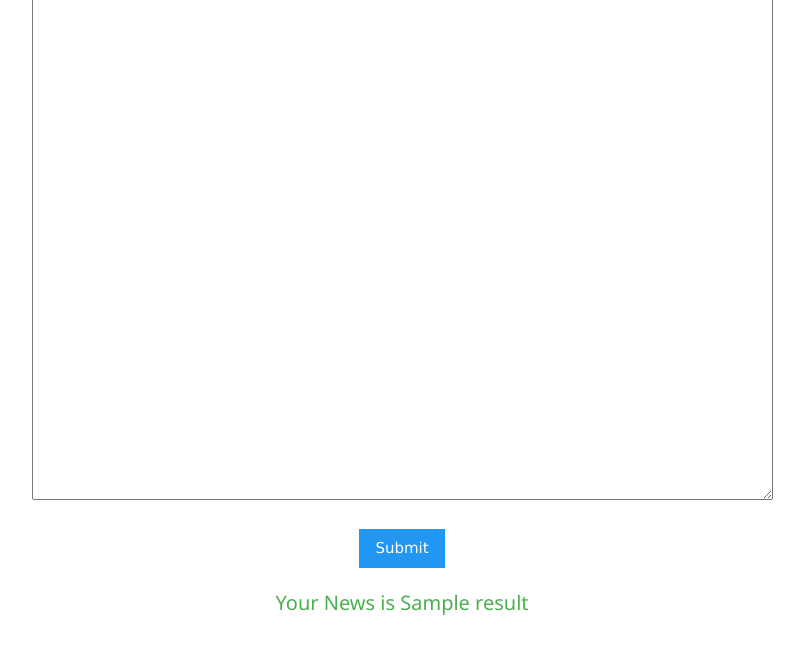
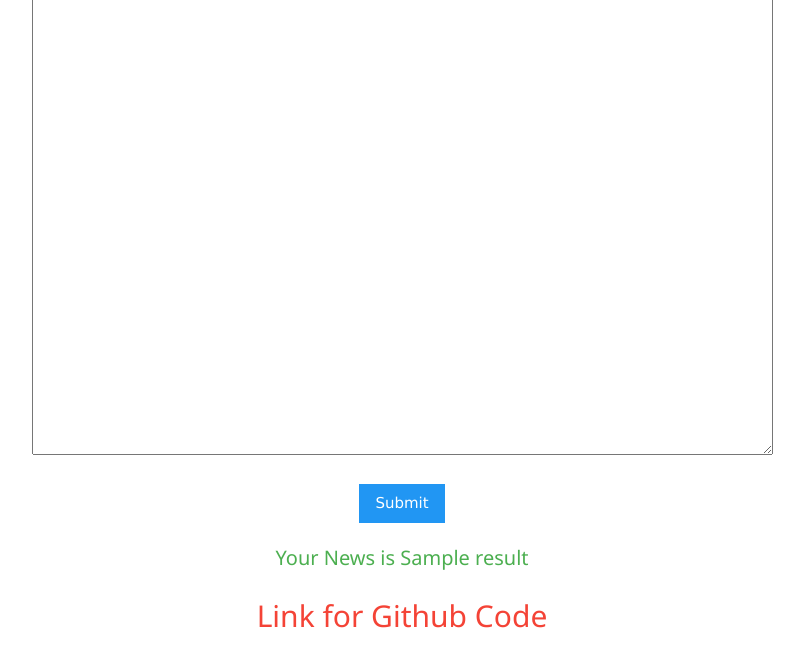
Before and after one commit to elisontuscano/Fake-News-Detection, a Flask app: template templates/index.html in a window 1280 px wide. Shown: the part 145-800 px from the top of the page, without its empty margins (238-1042 px from the left). Run offline with Flask 2, Linux system fonts and the light colour scheme; the template is opened without the code that fills it: most values are stand-ins (such as "Sample title", 1, 10 or a date in 2020); parts of the project's set-up code (start-up, migrations or seed data) failed here and were passed over.

Commit message:
github link

```diff
--- a/templates/index.html
+++ b/templates/index.html
@@ -5,6 +5,9 @@
   <style>
     body{
       text-align: center;
+    }
+    a{
+      text-decoration: none;
     }
   </style>
 </head>
@@ -17,12 +20,14 @@
   <h4><p class="w3-text-red">Write the news here to know whether its real or fake</p></h4>
 
   <form action="/" method='POST' >
-    <textarea name="news" rows="22" cols="90"></textarea>
+    <textarea name="news" rows="20" cols="90"></textarea>
     <br><br>
     <input type="submit" class="w3-btn w3-blue" >
   </form>
 
   <h4><p id="result" class="w3-text-green">Your News is {{result}}</p></h4>
 
+  <h2><a href="https://github.com/elisontuscano/Fake-News-Detection" class="w3-text-red">Link for Github Code</a></h2>
+
 </body>
 </html>
```
